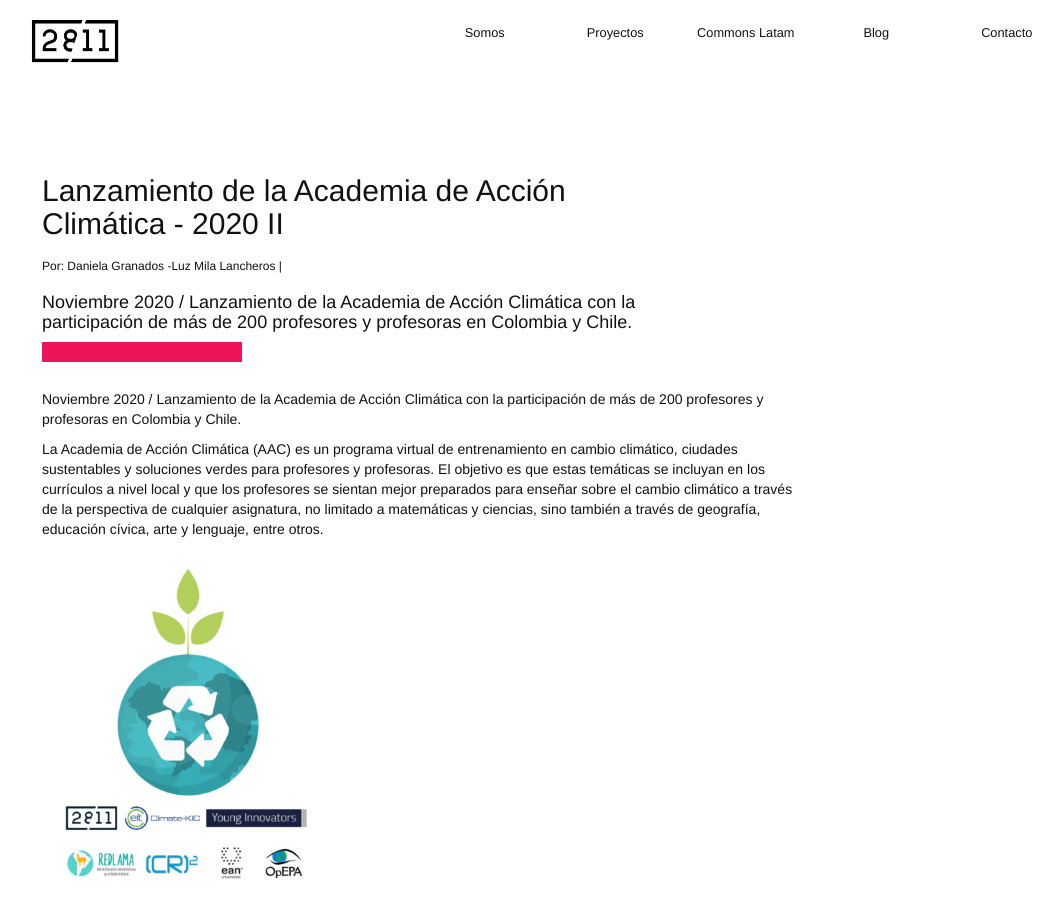
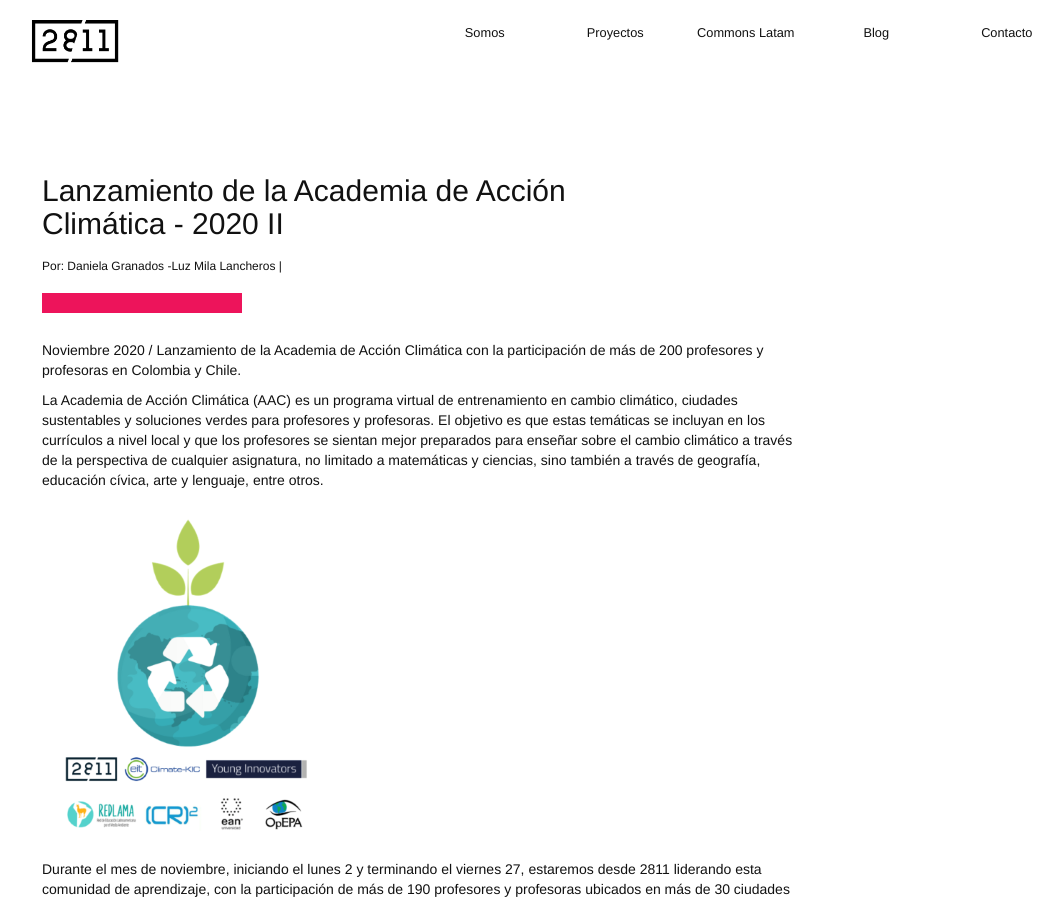
Before and after one commit to 2811Chile/2811Chile.github.io, a Jekyll site: the page built from _posts/2020-11-18-lanzamiento-de-la-academia-de-accion-climatica-2020-ii.markdown, in a window 1280 px wide and 900 px high. Shown: the whole window, without its empty margins (138-1201 px from the left). Built offline with Jekyll 4.4.1, drawn with Linux system fonts in a browser that asks for light colours; nearby versions of some CDN libraries; some web fonts are replaced; our own code applies the rules of GitHub Pages for plain Markdown files.

Commit message:
Updated Lanzamiento De La Academia De Accion Climatica 2020 Ii

```diff
--- a/_posts/2020-11-18-lanzamiento-de-la-academia-de-accion-climatica-2020-ii.markdown
+++ b/_posts/2020-11-18-lanzamiento-de-la-academia-de-accion-climatica-2020-ii.markdown
@@ -3,8 +3,6 @@ title: Lanzamiento de la Academia de Acción Climática-2020 II
 date: 2020-11-18 01:17:00 Z
 nombre: Lanzamiento de la Academia de Acción Climática - 2020 II
 autor: Daniela Granados -Luz Mila Lancheros
-bajada: 'Noviembre 2020 / Lanzamiento de la Academia de Acción Climática con la participación
-  de más de 200 profesores y profesoras en Colombia y Chile. '
 ---
 
 Noviembre 2020 / Lanzamiento de la Academia de Acción Climática con la participación de más de 200 profesores y profesoras en Colombia y Chile.
```
